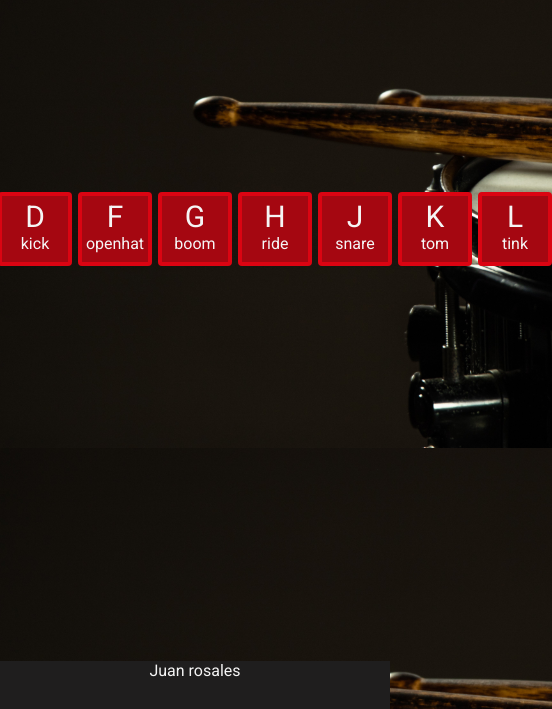
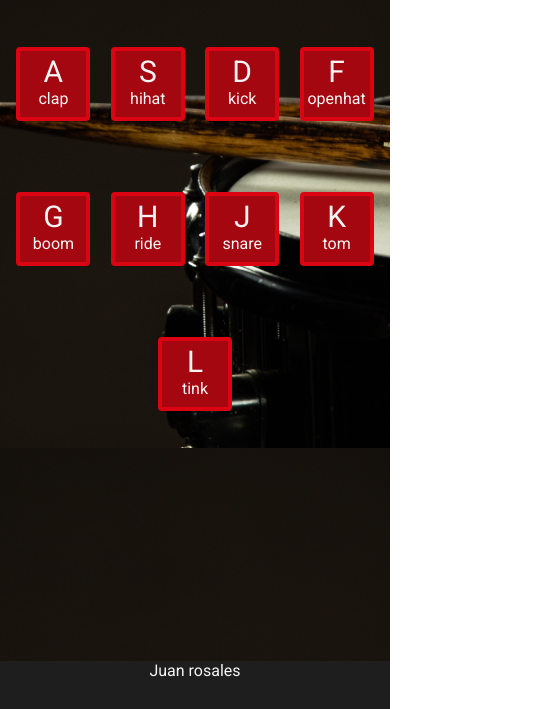
Before and after one commit to Threw96/drum-kit, a plain HTML site: page index.html in a window 390 px wide. Shown: the part 135-844 px from the top of the page, 552 px wide, since content can reach past the window. Drawn offline with Linux system fonts and the light colour scheme.

Commit message:
@media querys for mobile

```diff
--- a/css/style.css
+++ b/css/style.css
@@ -7,10 +7,6 @@
     font-family: 'Roboto', sans-serif;
     background: url("/images/drum.jpg");
     background-size: cover;
-
-}
-
-html{
 
 }
 
@@ -71,12 +67,40 @@ h1{
 footer{
     position: absolute;
     bottom: 0;
-    width: 100%;
+    width: 100vw;
     height: 3rem;
     background-color: #1f1e1e;
     text-align: center;
 }
 .footer{
+    width: 100vw;
     font-size: 1rem;
     color: whitesmoke;
 }
+
+
+@media (orientation: portrait) and (min-width: 360px){
+    :root{
+        background-size: cover;
+        background-position: center bottom;
+    }
+    .container{
+        text-align: center;
+    }
+    .keys{
+        gap: 0.9rem;
+        display: flex;
+        flex-direction: row;
+        flex-wrap: wrap;
+        justify-content: center;
+    }
+}
+
+@media (orientation: landscape)and (min-height: 768px){
+    .keys{
+        display: flex;
+        flex-direction: row;
+        flex-wrap: nowrap;
+        transform: scale(0.8);
+    }
+}
```
